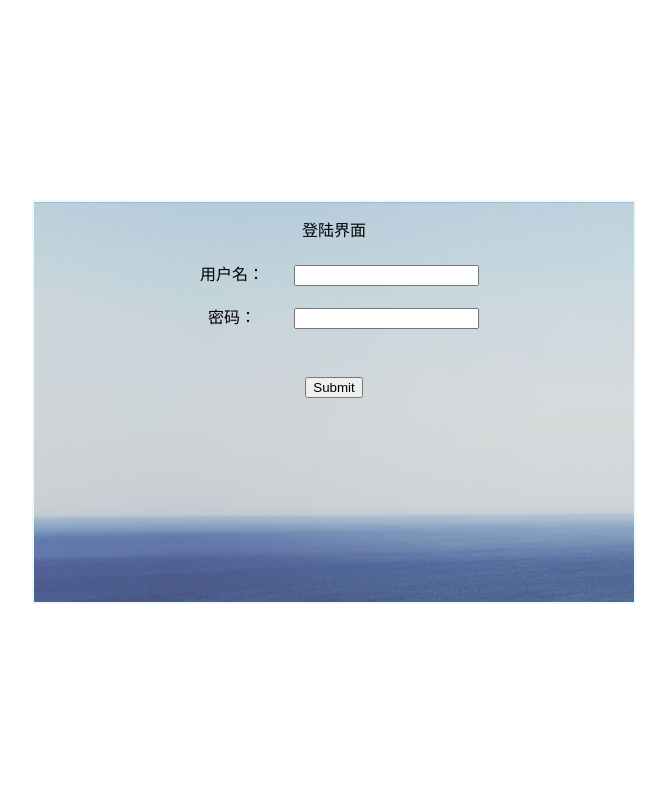
After one commit to WeiMei-Tian/SSM-BASEA, a Java web app: page /app/login in a window 1280 px wide. The commit adds this page. Shown: the whole page, without its empty margins (308-975 px from the left). Run offline with Spring Boot 4, a stand-in JSP engine, Linux system fonts and the light colour scheme; the project's own start-up code is not run, and a stand-in starts its controllers and pages.

Commit message:
增加登录界面，使用springmvc数据校验表单

```diff
--- a/src/main/java/com/gmobile/control/MainController.java
+++ b/src/main/java/com/gmobile/control/MainController.java
@@ -1,23 +1,19 @@
 package com.gmobile.control;
 
+import com.gmobile.domain.User;
 import com.gmobile.util.BaseReturn;
 import com.gmobile.util.ErrorCode;
 import com.gmobile.util.ImageUtil;
-import org.apache.commons.io.FileUtils;
-import org.slf4j.Logger;
 import org.springframework.stereotype.Controller;
-import org.springframework.web.bind.annotation.RequestMapping;
-import org.springframework.web.bind.annotation.RequestMethod;
-import org.springframework.web.bind.annotation.RequestParam;
-import org.springframework.web.bind.annotation.ResponseBody;
+import org.springframework.validation.BindingResult;
+import org.springframework.validation.ObjectError;
+import org.springframework.web.bind.annotation.*;
 import org.springframework.web.multipart.MultipartFile;
-import org.springframework.web.multipart.commons.CommonsMultipartFile;
 
 import javax.servlet.http.HttpServletRequest;
-import javax.servlet.http.HttpServletResponse;
-import java.io.File;
+import javax.validation.Valid;
 import java.io.IOException;
-import java.io.PrintWriter;
+import java.util.List;
 
 /**
  * Created by admin on 2017/3/20.
@@ -25,6 +21,19 @@ import java.io.PrintWriter;
 @Controller
 @RequestMapping("/app")
 public class MainController {
+
+    @RequestMapping(value = "/login", method = RequestMethod.GET)
+    private String login(){
+        return "login";
+    }
+
+    @RequestMapping(value = "/loginAction", method = RequestMethod.POST)
+    private String loginAction(@Valid @ModelAttribute("user") User user , BindingResult bindingResult){
+        if(bindingResult.hasErrors()){
+            return "login";
+        }
+        return "index";
+    }
 
     @RequestMapping(value = "/hello", method = RequestMethod.GET)
     private String hello(){
@@ -39,7 +48,7 @@ public class MainController {
     // 处理上传的
     @RequestMapping("/userInfo")
     public String upload2() {
-        return "fileupload";
+        return "user/fileupload";
     }
 
 
--- a/src/main/java/com/gmobile/control/UserController.java
+++ b/src/main/java/com/gmobile/control/UserController.java
@@ -13,6 +13,6 @@ public class UserController {
     // 处理上传的
     @RequestMapping("/imgInfo")
     public String upload2() {
-        return "fileupload";
+        return "user/fileupload";
     }
 }
--- /dev/null
+++ b/src/main/webapp/WEB-INF/jsp/login.jsp
@@ -0,0 +1,88 @@
+<%--
+  Created by IntelliJ IDEA.
+  User: liwei
+  Date: 2017/4/25
+  Time: 10:11
+  To change this template use File | Settings | File Templates.
+--%>
+<%@ page contentType="text/html;charset=UTF-8" language="java" pageEncoding="UTF-8"%>
+<%@ taglib uri="http://java.sun.com/jsp/jstl/core" prefix="c" %>
+<%@ taglib prefix="form" uri="http://www.springframework.org/tags/form" %>
+<jsp:useBean id="user" class="com.gmobile.domain.User" scope="request" ></jsp:useBean>
+
+<%--<%@include file="tag.jsp"%>--%>
+<html>
+<head>
+    <title>登录界面</title>
+    <meta http-equiv="Content-Type" content="text/html; charset=UTF-8">
+    <style>
+        /*body{ text-align:center}*/
+        .div{text-align: center;
+            background-image: url("../images/login_bg.jpg");
+            position: absolute;left: 50%;top: 50%;
+            margin-left: -300px;margin-top: -200px;}
+        .div{ width:600px;
+            height:400px;
+            border:2px solid #EFF9F9;
+        }
+        .tip{margin-top: 15px}
+        .name{margin-top: 20px}
+        .col1{
+            width: 100px;
+            display: inline-block;
+            text-align: center;
+        }
+        .col2,.col3{
+            width: 200px;
+            display: inline-block;
+            text-align: center;
+        }
+        .sumbit{margin-top: 30px}
+    </style>
+</head>
+<body>
+<div class="div">
+        <form:form modelAttribute="user" method="post" action="${pageContext.request.contextPath}/app/loginAction">
+            <div class="tip">登陆界面</div>
+            <div class="name">
+                <div class="col1">
+                    用户名：
+                </div>
+                <div class="col3">
+                    <form:input path="name" />
+                </div>
+            </div>
+            <div>
+                <div class="col1">
+                </div>
+                <div class="col2">
+                    <form:errors path="name"></form:errors>
+                </div>
+            </div>
+
+            <div class="password">
+                <div class="col1">
+                    密码：
+                </div>
+                <div class="col3">
+                    <form:input path="password" />
+                </div>
+            </div>
+            <div>
+                <div class="col1">
+                </div>
+                <div class="col2">
+                    <form:errors path="password"></form:errors><br/>
+                </div>
+            </div>
+            <input class="sumbit" type="submit" value="Submit" />
+
+        </form:form>
+</div>
+</body>
+<script type="text/javascript">
+    $(function() {
+
+        })
+</script>
+</html>
--- a/src/main/webapp/WEB-INF/jsp/fileupload.jsp
+++ b/src/main/webapp/WEB-INF/jsp/user/fileupload.jsp
@@ -1,10 +1,10 @@
 <%@ page language="java" contentType="text/html; charset=UTF-8"
 	pageEncoding="UTF-8"%>
-<%@include file="../jsp/tag.jsp"%>
+<%@include file="../tag.jsp"%>
 <!DOCTYPE html>
 <html>
 <head>
-<%@include file="../jsp/head.jsp"%>
+<%@include file="../head.jsp"%>
 <title>${title }</title>
 </head>
 
@@ -13,7 +13,7 @@
 	<div id="wrapper">
 
 		<!-- 侧边导航和banner -->
-		<%@include file="../jsp/nav.jsp"%>
+		<%@include file="../nav.jsp"%>
 
 		<div id="page-wrapper">
 			<div class="row">
```
Also changed, not shown: pom.xml (+8 -0 lines), src/main/java/com/gmobile/domain/User.java (added, +33 -0 lines), src/main/webapp/WEB-INF/images/404.jpg (added), src/main/webapp/WEB-INF/images/login_bg.jpg (added), src/main/webapp/static/images/background.jpg (added), src/main/webapp/static/images/com.sonymobile.androidapp.cameraaddon.areffect.png (deleted), src/main/webapp/static/images/file1.png (deleted), src/main/webapp/static/images/folder1.png (deleted), src/main/webapp/static/images/hh.jpg (deleted), src/main/webapp/static/images/ic_folder_main (2).png (deleted), src/main/webapp/static/images/tfans.jpg (deleted), 2 other files.
